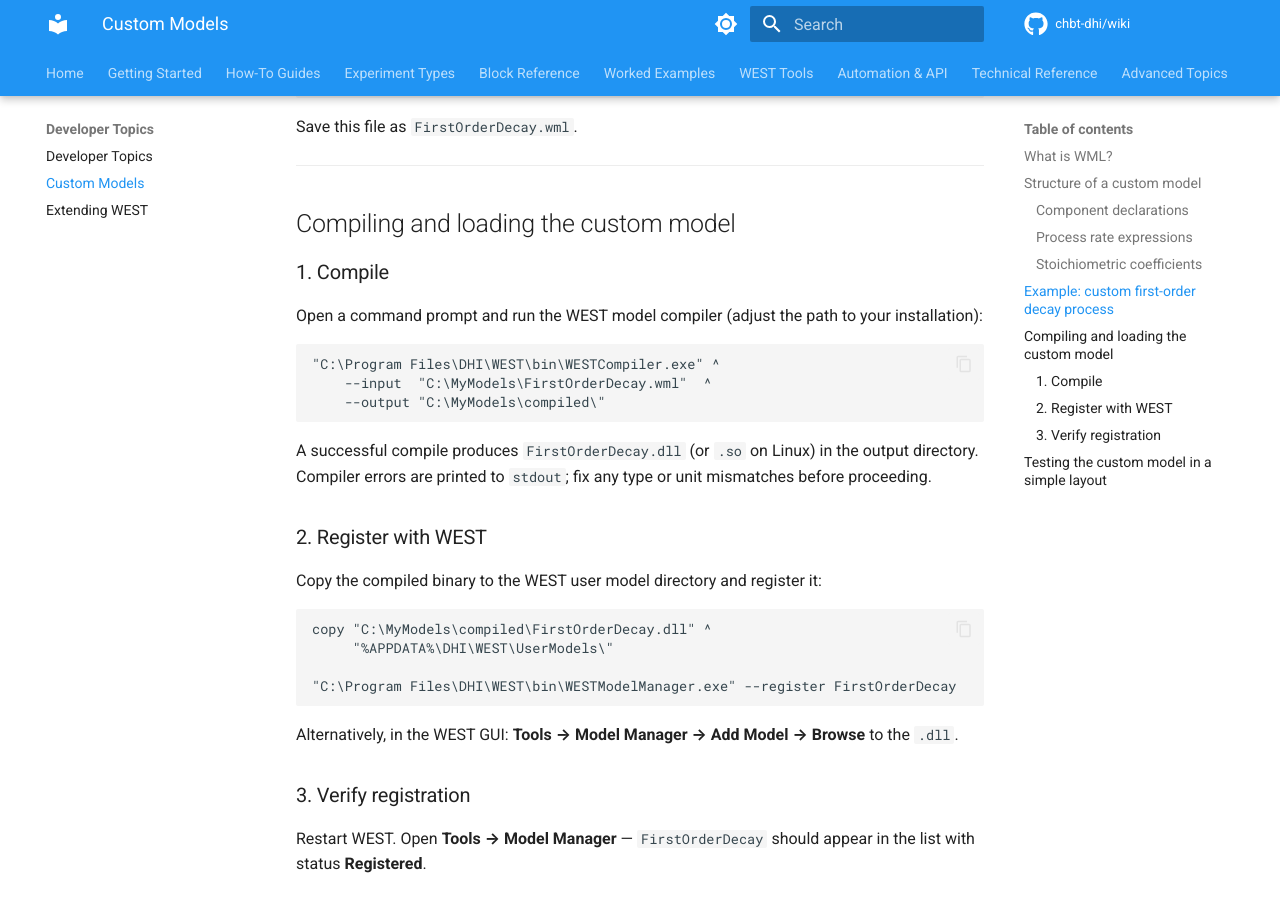
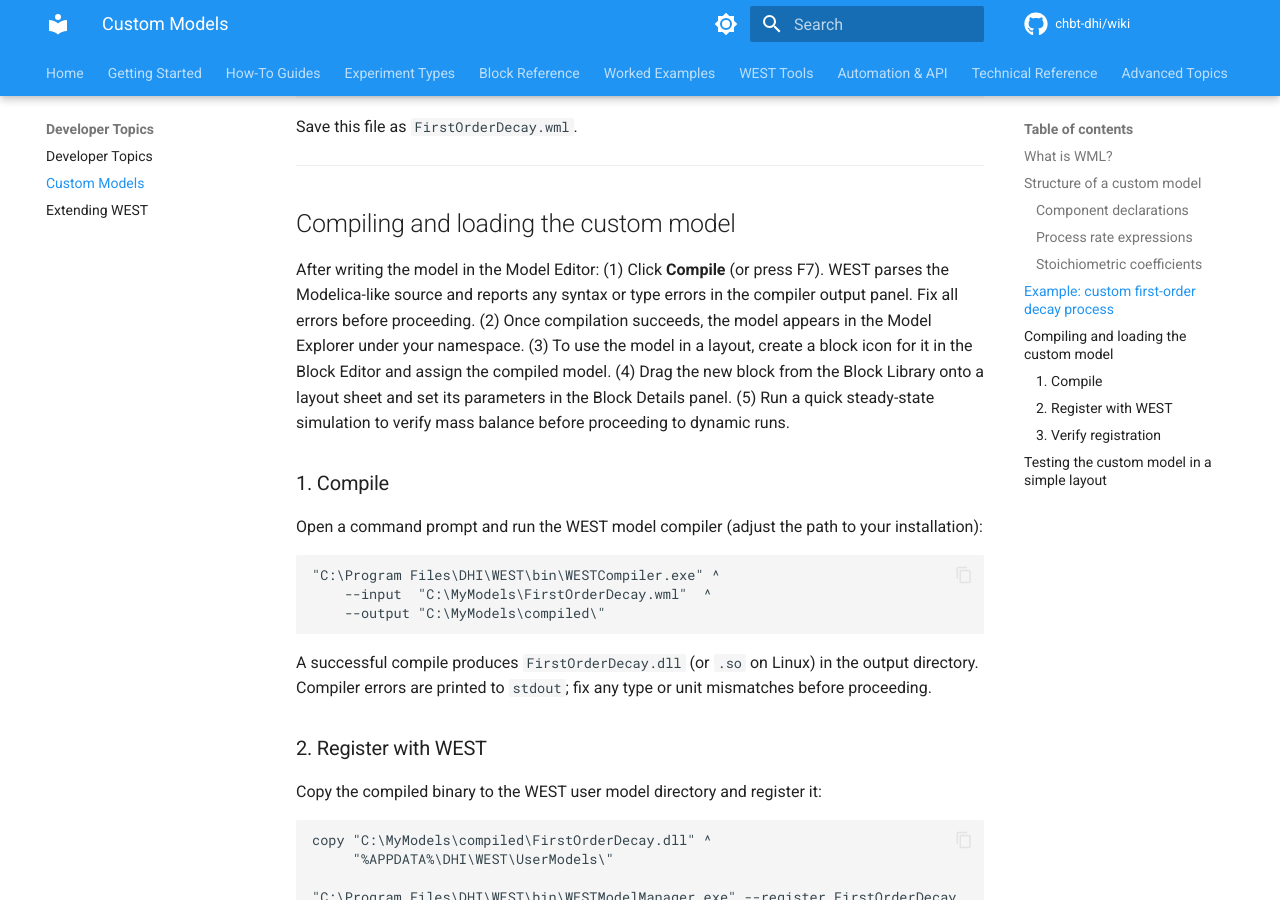
Before and after one commit to CHBT-DHI/Wiki, an MkDocs documentation site: the page built from docs/developer-topics/custom-models.md, in a window 1280 px wide and 900 px high, scrolled down 2279 px. Built offline with MkDocs 1.6.1 and Material for MkDocs 9.7.7, drawn with Linux system fonts in a browser that asks for light colours; comment, search, counter and statistics services are not loaded.

Commit message:
docs(custom-models): add GUI-oriented compile and load overview to section intro

```diff
--- a/docs/developer-topics/custom-models.md
+++ b/docs/developer-topics/custom-models.md
@@ -108,6 +108,8 @@
 
 ## Compiling and loading the custom model
 
+After writing the model in the Model Editor: (1) Click **Compile** (or press F7). WEST parses the Modelica-like source and reports any syntax or type errors in the compiler output panel. Fix all errors before proceeding. (2) Once compilation succeeds, the model appears in the Model Explorer under your namespace. (3) To use the model in a layout, create a block icon for it in the Block Editor and assign the compiled model. (4) Drag the new block from the Block Library onto a layout sheet and set its parameters in the Block Details panel. (5) Run a quick steady-state simulation to verify mass balance before proceeding to dynamic runs.
+
 ### 1. Compile
 
 Open a command prompt and run the WEST model compiler (adjust the path to your installation):
```
